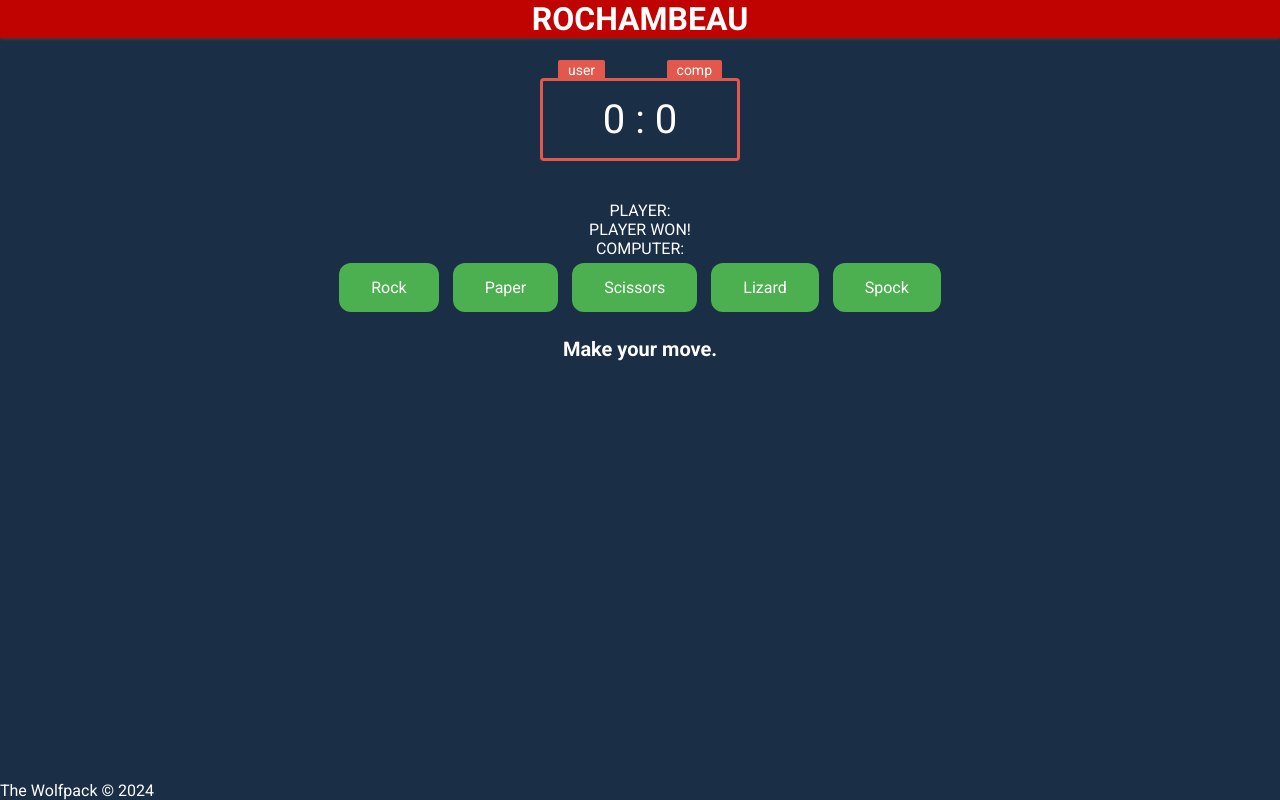
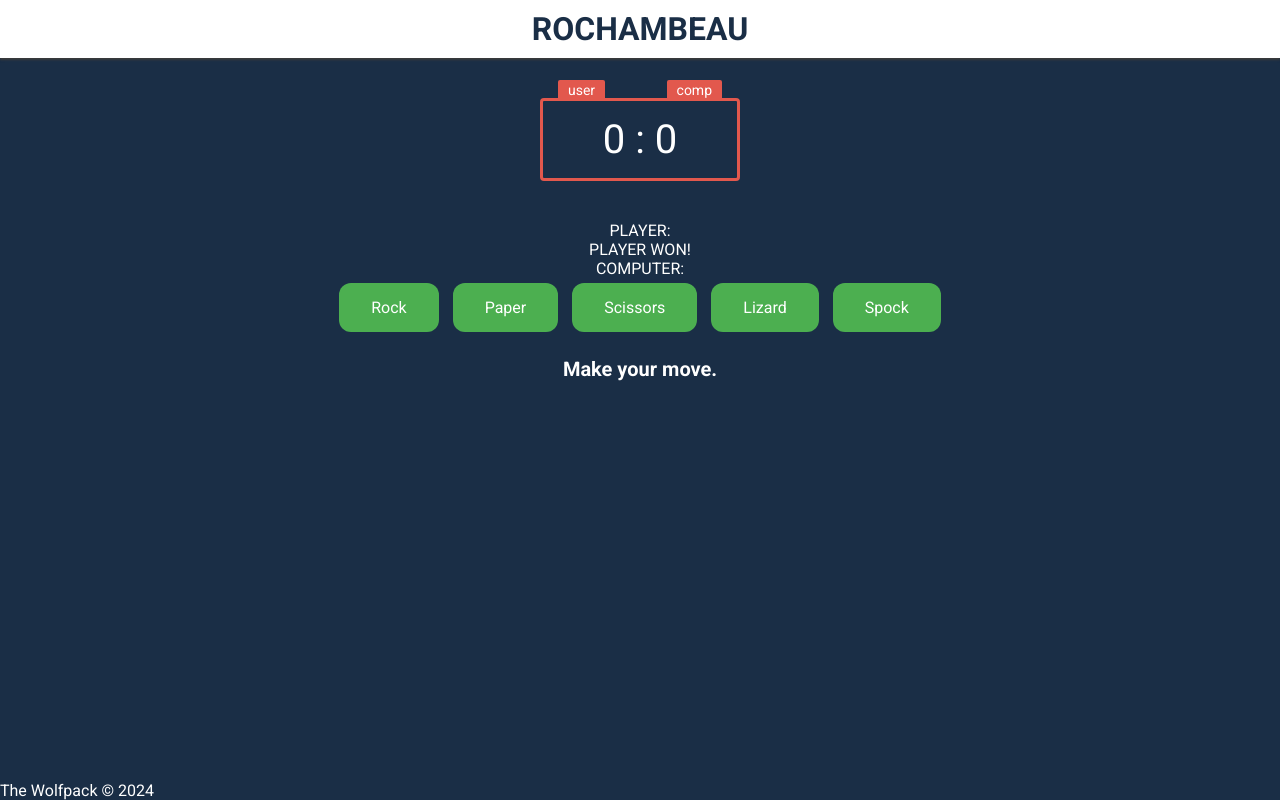
Before and after one commit to moflynn23/rock-paper-scissors-lizard-spock, a plain HTML site: page index.html in a window 1280 px wide. Drawn offline with Linux system fonts and the light colour scheme.

Commit message:
Update header colour & Text colour with padding

```diff
--- a/assets/css/style.css
+++ b/assets/css/style.css
@@ -48,7 +48,7 @@ body {
 }
 
 header {
-    background-color: #C00200;
+    background-color: #ffffff;
     padding: 0 1rem;
     /* position: fixed; - Hides content under header - not desired yet.. */
     z-index: 99;
@@ -58,11 +58,12 @@ header {
     justify-content: space-between;
     align-items: baseline;
     text-align: center;
+    padding: 10px;
 }
 
 header a {
     text-decoration: none;
-    color: white;
+    color: #1A2E46;
 }
 
 button {
```
